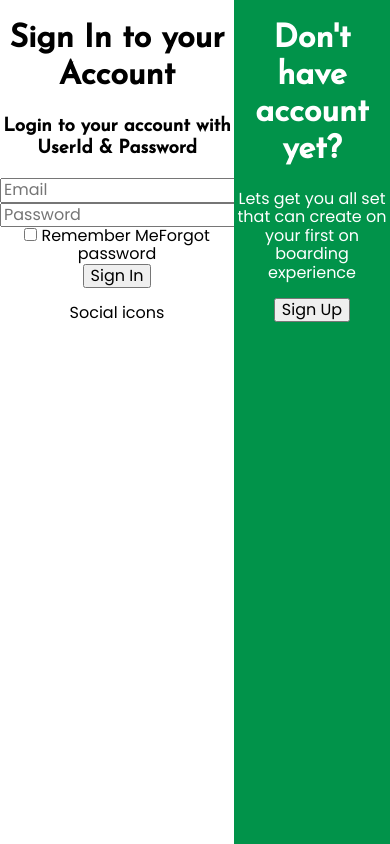
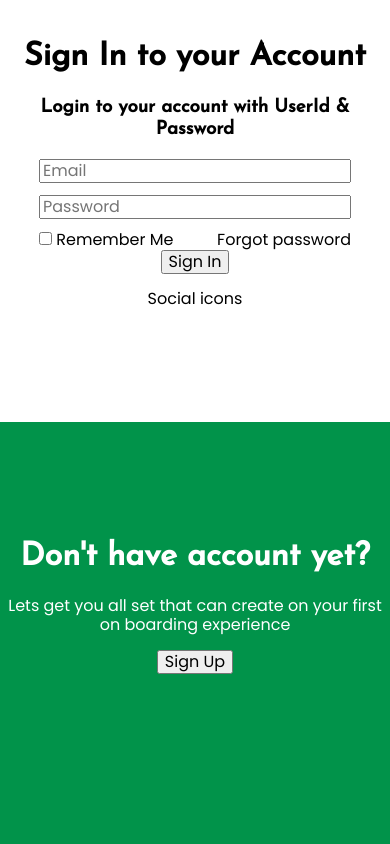
Before and after one commit to SafedPankhFoundation/pankh-foundation, a React (Create React App) app: page /signin in a window 390 px wide. Built offline with nearby package versions, Linux system fonts and the light colour scheme.

Commit message:
diagonal line and all elements in sign in created

```diff
--- a/src/components/SignIn.jsx
+++ b/src/components/SignIn.jsx
@@ -5,22 +5,34 @@ const SignIn = () => {
   return (
     <div className="sign-in">
       <div className="signin-form">
+        <div className="left-container">
           <form>
             <h1>Sign In to your Account</h1>
             <h3>Login to your account with UserId & Password</h3>
             <input type="text" name="email" placeholder="Email" /><br></br>
             <input type="password" name="password" placeholder="Password" /><br></br>
+            <div className="password-options">
+              <div>
                 <input type="checkbox" id="remember-me" name="remember" value="remember" />
                 <label for="remember-me"> Remember Me</label>
-          <span>Forgot password</span><br></br>
+              </div>
+              <div>
+                <span>Forgot password</span>
+              </div>
+            </div>
             <input type="submit" value="Sign In"/>
             <p>Social icons</p>
           </form>
         </div>
+      </div>
       <div className="signup-field">
+        {/* this div is needed to push the content float right */}
+        <div className="left-fill"></div>
+        <div className="right-container">
           <h1>Don't have account yet?</h1>
           <p>Lets get you all set that can create on your first on boarding experience</p>
           <input type="submit" value="Sign Up"/>
+        </div>
       </div>
     </div>
   );
--- a/src/styles/components/SignIn.scss
+++ b/src/styles/components/SignIn.scss
@@ -5,6 +5,47 @@
     flex-direction: row;
 }
 
+.signin-form {
+    position: absolute;
+    top: 0;
+    left: 0;
+    width:100%;
+    height: 100%;
+    clip-path: polygon(0 0, 55% 0, 65% 100%, 0% 100%); /* this makes the diagonal line */
+}
+
+.left-container {
+    height: 100%;
+    width: 60%;
+    text-align: center;
+}
+
+.signup-field {
+    position: absolute;
+    top: 0;
+    right: 0;
+    background-color: #01934a;
+    color: white;
+    width:100%;
+    height: 100%;
+    clip-path: polygon(55% 0, 100% 0, 100% 100%, 65% 100%); /* this makes the diagonal line */
+    text-align: center;
+    display: flex;
+    flex-direction: row;
+}
+
+.left-fill {
+    height: 100%;
+    width: 60%;
+}
+
+.right-container {
+    height: 100%;
+    width: 40%;
+    text-align: center;
+}
+
+/*
 .signin-form {
     width:60%;
     height: 100%;
@@ -17,4 +58,65 @@
     width:40%;
     height: 100%;
     text-align: center;
+} */
+
+.signin-form form {
+    width:100%;
+    height: 100%;
 }
+
+.signin-form h1 {
+    margin-top: 0;
+    padding-top: 10%
+}
+
+.signup-field h1 {
+    margin-top: 0;
+    padding-top: 30%
+}
+
+.signin-form [type=text], .signin-form [type=password] {
+    width: 80%;
+    margin-bottom:3%
+}
+
+.password-options {
+    width: 80%;
+    display: flex;
+    flex-direction: row;
+    margin-left: 10%;
+    justify-content: space-between;
+}
+
+@media only screen and (max-width: 600px) {
+    .sign-in {
+        display: flex;
+        flex-direction: column;
+    }
+
+    .signin-form {
+        width:100%;
+        text-align: center;
+        position: relative;
+        clip-path: none;
+    }
+
+    .left-container {
+        width: 100%;
+    }
+
+    .signup-field {
+        width:100%;
+        text-align: center;
+        position: relative;
+        clip-path: none;
+    }
+
+    .left-fill {
+        width:0;
+    }
+
+    .right-container {
+        width: 100%;
+    }
+  }
--- a/src/styles/index.css
+++ b/src/styles/index.css
@@ -836,17 +836,120 @@ body {
 }
 
 .signin-form {
+  position: absolute;
+  top: 0;
+  left: 0;
+  width: 100%;
+  height: 100%;
+  clip-path: polygon(0 0, 55% 0, 65% 100%, 0% 100%);
+  /* this makes the diagonal line */
+}
+
+.left-container {
+  height: 100%;
   width: 60%;
-  height: 100%;
   text-align: center;
 }
 
 .signup-field {
+  position: absolute;
+  top: 0;
+  right: 0;
   background-color: #01934a;
   color: white;
+  width: 100%;
+  height: 100%;
+  clip-path: polygon(55% 0, 100% 0, 100% 100%, 65% 100%);
+  /* this makes the diagonal line */
+  text-align: center;
+  display: flex;
+  flex-direction: row;
+}
+
+.left-fill {
+  height: 100%;
+  width: 60%;
+}
+
+.right-container {
+  height: 100%;
   width: 40%;
-  height: 100%;
   text-align: center;
 }
 
+/*
+.signin-form {
+    width:60%;
+    height: 100%;
+    text-align: center;
+}
+
+.signup-field {
+    background-color: #01934a;
+    color: white;
+    width:40%;
+    height: 100%;
+    text-align: center;
+} */
+.signin-form form {
+  width: 100%;
+  height: 100%;
+}
+
+.signin-form h1 {
+  margin-top: 0;
+  padding-top: 10%;
+}
+
+.signup-field h1 {
+  margin-top: 0;
+  padding-top: 30%;
+}
+
+.signin-form [type=text], .signin-form [type=password] {
+  width: 80%;
+  margin-bottom: 3%;
+}
+
+.password-options {
+  width: 80%;
+  display: flex;
+  flex-direction: row;
+  margin-left: 10%;
+  justify-content: space-between;
+}
+
+@media only screen and (max-width: 600px) {
+  .sign-in {
+    display: flex;
+    flex-direction: column;
+  }
+
+  .signin-form {
+    width: 100%;
+    text-align: center;
+    position: relative;
+    clip-path: none;
+  }
+
+  .left-container {
+    width: 100%;
+  }
+
+  .signup-field {
+    width: 100%;
+    text-align: center;
+    position: relative;
+    clip-path: none;
+  }
+
+  .left-fill {
+    width: 0;
+  }
+
+  .right-container {
+    width: 100%;
+  }
+}
+
 /*# sourceMappingURL=index.css.map */
```
Lines whose indentation alone changed are shown as unchanged.
